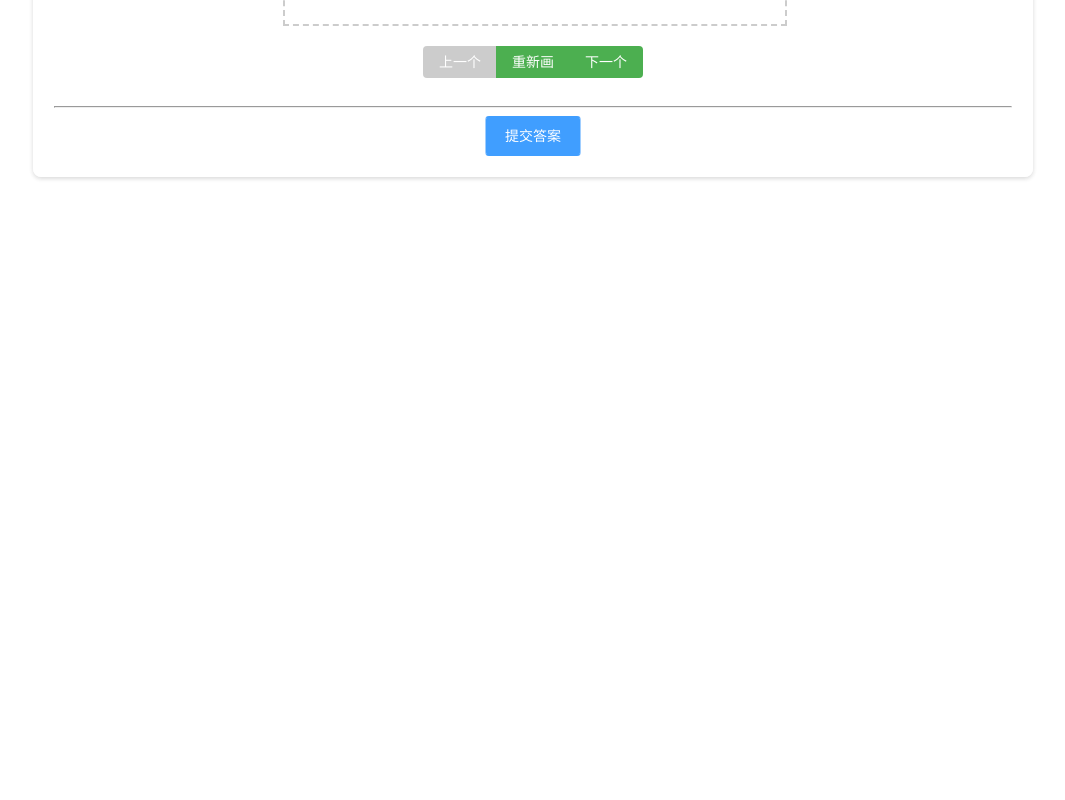
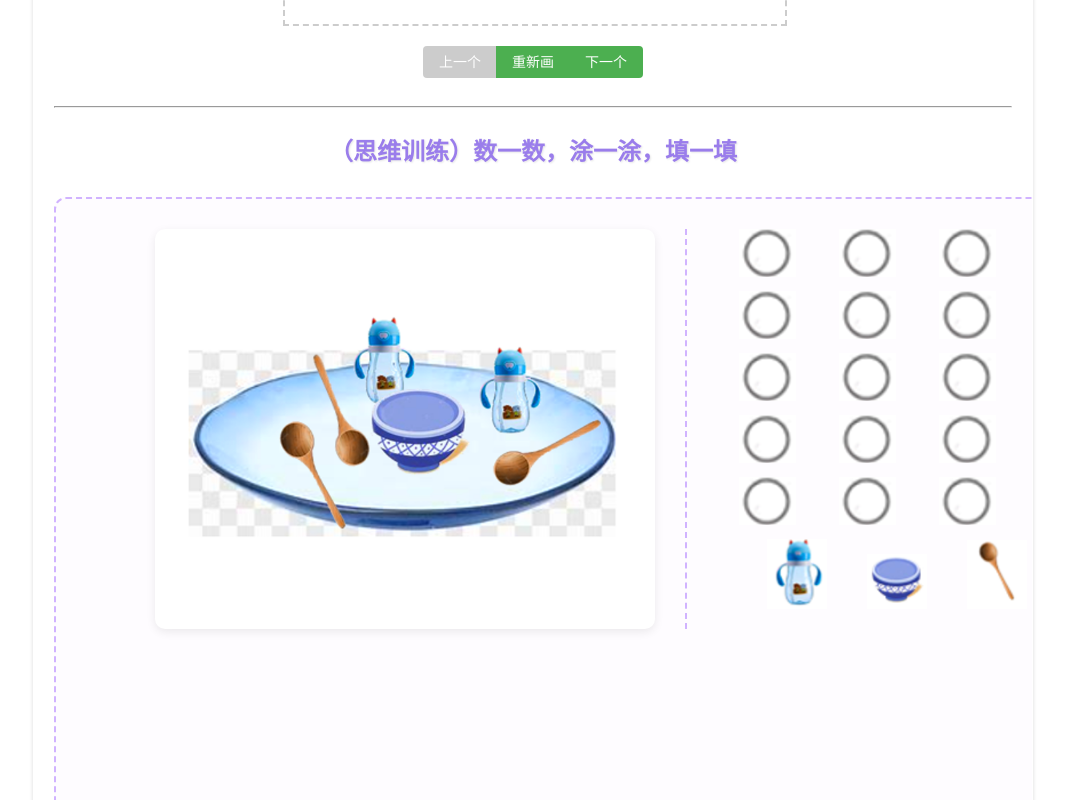
Before and after one commit to Nacocx/AmeQd, a Vue app: page / in a window 1280 px wide. Shown: the part 3100-3900 px from the top of the page, without its empty margins (107-1172 px from the left). Before the commit the page ends 3285 px from the top, so only its background shows below. Built offline with nearby package versions, Linux system fonts and the light colour scheme.

Commit message:
feat：涂画题
format and add tht

```diff
--- a/src/App.vue
+++ b/src/App.vue
@@ -1,14 +1,16 @@
-
-
 <template>
   <div id="app">
     <el-header>
-      <img src="./assets/logo.png" width="50px" height="50px" alt="Logo Missing!">
-      <span style="margin-left: 15px; font-size: 18px;">熊猫沉浸</span>
+      <img
+        src="./assets/logo.png"
+        width="50px"
+        height="50px"
+        alt="Logo Missing!"
+      />
+      <span style="margin-left: 15px; font-size: 18px">熊猫沉浸</span>
     </el-header>
 
     <el-container>
-
       <el-container>
         <!-- 侧边栏模板 -->
         <sidebar :student-info="studentInfo" :count-tm="countTm" />
@@ -18,7 +20,7 @@
           <div id="chose">
             <div class="question-container">
               <!-- part1_填空题 -->
-              <tkt :all-questions="questions.tkt"/>
+              <tkt :all-questions="questions.tkt" />
               <!-- part2_画图题 -->
               <htt :message="questions.htt" />
 
@@ -28,50 +30,44 @@
               <!-- 拓展应用：3 -->
               <!-- <lxt :message="questions.lxt_tuo3" /> -->
 
-
-
-              <xzt :questions="questions.xzt"/>
+              <xzt :questions="questions.xzt" />
               <sst :items="questions.sst" />
+              <tht :items="questions.tht.items" :tuxing-path="questions.tht.tuxingpath"/>
 
               <el-button-group>
                 <!-- <el-button type="default" @click="pageSub" :icon="ArrowLeft" size="large" :disabled="currentPage===1">Last Part</el-button> -->
-                <el-button type="primary" @click="willSubmit" id="Submit" size="large">提交答案</el-button>
+                <el-button
+                  type="primary"
+                  @click="willSubmit"
+                  id="Submit"
+                  size="large"
+                  >提交答案</el-button
+                >
                 <!-- <el-button type="default" @click="pageAdd" size="large" :disabled="currentPage===4">Next Part<el-icon class="el-icon--right"><ArrowRight /></el-icon></el-button> -->
               </el-button-group>
-
-
             </div>
           </div>
         </el-main>
       </el-container>
-
-
     </el-container>
-
   </div>
-
 </template>
 
 <script>
-import xzt from '@/components/xzt.vue'
+import xzt from "@/components/xzt.vue";
 import sidebar from "@/components/sidebar.vue";
 import tkt from "@/components/tkt.vue";
-import {ArrowLeft, ArrowRight} from "@element-plus/icons-vue";
-import {ElMessage} from "element-plus";
-import '@/style/app.css'
+import { ArrowLeft, ArrowRight } from "@element-plus/icons-vue";
+import { ElMessage } from "element-plus";
+import "@/style/app.css";
 import Sst from "@/components/sst.vue";
 import Htt from "@/components/htt.vue";
 import lxt from "@/components/lxt.vue";
-
-
-
+import Tht from "@/components/tht.vue";
 
 //实际使用中数据从后端获取
 
-
-
-
-const mockQuestions={
+const mockQuestions = {
   xzt: [
     {
       id: 1,
@@ -84,7 +80,7 @@ const mockQuestions={
         //img非必需
       ],
       userAnswer: "",
-      answer:"B"
+      answer: "B",
     },
     {
       id: 2,
@@ -96,7 +92,7 @@ const mockQuestions={
         { value: "D", label: "4" },
       ],
       userAnswer: "",
-      answer:"D"
+      answer: "D",
     },
     {
       id: 3,
@@ -108,7 +104,7 @@ const mockQuestions={
         { value: "D", label: "7" },
       ],
       userAnswer: "",
-      answer:"C"
+      answer: "C",
     },
   ],
 
@@ -133,11 +129,10 @@ const mockQuestions={
     },
   ],
 
-
   tkt: [
     {
       id: 1,
-      title_main:"Part1: 认识数字1、2、3，理解基数含义",
+      title_main: "Part1: 认识数字1、2、3，理解基数含义",
       title: [
         "1.认识数字“1”",
         "2.认识数字“2",
@@ -155,31 +150,34 @@ const mockQuestions={
       ],
       userAnswer: [
         {
-          type: 'complex',
+          type: "complex",
           sections: [
-            { answers: ['', ''] }, // 第一部分
-            { answers: ['', ''] }  // 第二部分
-          ]
+            { answers: ["", ""] }, // 第一部分
+            { answers: ["", ""] }, // 第二部分
+          ],
         },
         {
-          type: 'simple',
-          answers: ['', '']
-        },{
-          type: 'simple',
-          answers: ['', '']
-        },{
-          type: 'simple',
-          answers: ['', '']
-        },{
-          type: 'simple',
-          answers: ['', '']
+          type: "simple",
+          answers: ["", ""],
+        },
+        {
+          type: "simple",
+          answers: ["", ""],
+        },
+        {
+          type: "simple",
+          answers: ["", ""],
+        },
+        {
+          type: "simple",
+          answers: ["", ""],
         },
       ],
     },
   ],
 
-  htt:{
-    id: 2,//1对应矩形 2对应三角形 3对应圆形
+  htt: {
+    id: 2, //1对应矩形 2对应三角形 3对应圆形
     title: "Part2",
     subQuestion: [
       {
@@ -203,34 +201,72 @@ const mockQuestions={
         answer: 4,
       },
     ],
-    shape: ["./static/img/T2_htt_ok/jx.png", "./static/img/T2_htt_ok/sjx.png", "./static/img/T2_htt_ok/yx.png"],//有那些形状图形可以选择
+    shape: [
+      "./static/img/T2_htt_ok/jx.png",
+      "./static/img/T2_htt_ok/sjx.png",
+      "./static/img/T2_htt_ok/yx.png",
+    ], //有那些形状图形可以选择
     trueShape: 1,
-    userAnswer: [
-      [],
-      [],
-      [],
-      [],
-    ],
-    isDragging: false,//是否正在拖拽
-    startX: 0,//相对于鼠标的偏移量
+    userAnswer: [[], [], [], []],
+    isDragging: false, //是否正在拖拽
+    startX: 0, //相对于鼠标的偏移量
     startY: 0,
-    draggedElement: null,//正在拖拽的元素
-
+    draggedElement: null, //正在拖拽的元素
   },
-  lxt_part3:{
+  lxt_part3: {
     title: "part3",
-    flag:"t3",
+    flag: "t3",
     imgU: [
-        { src: './static/img/T3_lxt_ok/l1.png', value: '1', ownership: 'U', connected: false },
-        { src: './static/img/T3_lxt_ok/l2.png', value: '2', ownership: 'U', connected: false },
-        { src: './static/img/T3_lxt_ok/l4.png', value: '4', ownership: 'U', connected: false },
-        { src: './static/img/T3_lxt_ok/l5.png', value: '5', ownership: 'U', connected: false },
+      {
+        src: "./static/img/T3_lxt_ok/l1.png",
+        value: "1",
+        ownership: "U",
+        connected: false,
+      },
+      {
+        src: "./static/img/T3_lxt_ok/l2.png",
+        value: "2",
+        ownership: "U",
+        connected: false,
+      },
+      {
+        src: "./static/img/T3_lxt_ok/l4.png",
+        value: "4",
+        ownership: "U",
+        connected: false,
+      },
+      {
+        src: "./static/img/T3_lxt_ok/l5.png",
+        value: "5",
+        ownership: "U",
+        connected: false,
+      },
     ],
     imgD: [
-        { src: './static/img/T3_lxt_ok/a1.png', value: '1', ownership: 'D', connected: false },
-        { src: './static/img/T3_lxt_ok/a2.png', value: '2', ownership: 'D', connected: false },
-        { src: './static/img/T3_lxt_ok/a4.png', value: '4', ownership: 'D', connected: false },
-        { src: './static/img/T3_lxt_ok/a5.png', value: '5', ownership: 'D', connected: false },
+      {
+        src: "./static/img/T3_lxt_ok/a1.png",
+        value: "1",
+        ownership: "D",
+        connected: false,
+      },
+      {
+        src: "./static/img/T3_lxt_ok/a2.png",
+        value: "2",
+        ownership: "D",
+        connected: false,
+      },
+      {
+        src: "./static/img/T3_lxt_ok/a4.png",
+        value: "4",
+        ownership: "D",
+        connected: false,
+      },
+      {
+        src: "./static/img/T3_lxt_ok/a5.png",
+        value: "5",
+        ownership: "D",
+        connected: false,
+      },
     ],
     // 标记是否正在绘制连线的状态，初始为 false 表示未开始绘制
     isDrawing: false,
@@ -251,22 +287,62 @@ const mockQuestions={
     // 调试模式开关，设置为 true 时可开启调试功能，如绘制检测区域
     isDebug: true,
     // 存储用户连线答案检查结果的数组，初始为空数组
-      result: []
+    result: [],
   },
-  lxt_tuo3:{
+  lxt_tuo3: {
     title: "拓展应用3",
-    flag:"tuo3",
+    flag: "tuo3",
     imgU: [
-        { src: './static/img/Tuo3_lxt_ok/tuo_l2.jpg', value: '2', ownership: 'U', connected: false },
-        { src: './static/img/Tuo3_lxt_ok/tuo_l3.png', value: '3', ownership: 'U', connected: false },
-        { src: './static/img/Tuo3_lxt_ok/tuo_l4.jpg', value: '4', ownership: 'U', connected: false },
-        { src: './static/img/Tuo3_lxt_ok/tuo_l5.jpg', value: '5', ownership: 'U', connected: false },
+      {
+        src: "./static/img/Tuo3_lxt_ok/tuo_l2.jpg",
+        value: "2",
+        ownership: "U",
+        connected: false,
+      },
+      {
+        src: "./static/img/Tuo3_lxt_ok/tuo_l3.png",
+        value: "3",
+        ownership: "U",
+        connected: false,
+      },
+      {
+        src: "./static/img/Tuo3_lxt_ok/tuo_l4.jpg",
+        value: "4",
+        ownership: "U",
+        connected: false,
+      },
+      {
+        src: "./static/img/Tuo3_lxt_ok/tuo_l5.jpg",
+        value: "5",
+        ownership: "U",
+        connected: false,
+      },
     ],
     imgD: [
-        { src: './static/img/Tuo3_lxt_ok/tuo_a2.png', value: '2', ownership: 'D', connected: false },
-        { src: './static/img/Tuo3_lxt_ok/tuo_a3.png', value: '3', ownership: 'D', connected: false },
-        { src: './static/img/Tuo3_lxt_ok/tuo_a4.png', value: '4', ownership: 'D', connected: false },
-        { src: './static/img/Tuo3_lxt_ok/tuo_a5.png', value: '5', ownership: 'D', connected: false },
+      {
+        src: "./static/img/Tuo3_lxt_ok/tuo_a2.png",
+        value: "2",
+        ownership: "D",
+        connected: false,
+      },
+      {
+        src: "./static/img/Tuo3_lxt_ok/tuo_a3.png",
+        value: "3",
+        ownership: "D",
+        connected: false,
+      },
+      {
+        src: "./static/img/Tuo3_lxt_ok/tuo_a4.png",
+        value: "4",
+        ownership: "D",
+        connected: false,
+      },
+      {
+        src: "./static/img/Tuo3_lxt_ok/tuo_a5.png",
+        value: "5",
+        ownership: "D",
+        connected: false,
+      },
     ],
     // 标记是否正在绘制连线的状态，初始为 false 表示未开始绘制
     isDrawing: false,
@@ -287,9 +363,32 @@ const mockQuestions={
     // 调试模式开关，设置为 true 时可开启调试功能，如绘制检测区域
     isDebug: true,
     // 存储用户连线答案检查结果的数组，初始为空数组
-      result: []
-  }
-
+    result: [],
+  },
+  tht: {
+    items: [
+      {
+        rightItem: "./static/img/tht/rightItem1.png",
+        cunt: 2,
+        flag: [false, false, false, false, false],
+      },
+      {
+        rightItem: "./static/img/tht/rightItem2.png",
+        cunt: 1,
+        flag: [false, false, false, false, false],
+      },
+      {
+        rightItem: "./static/img/tht/rightItem3.png",
+        cunt: 3,
+        flag: [false, false, false, false, false],
+      },
+    ],
+    tuxingpath: [
+      { leftImage: "./static/img/tht/left.png" },
+      { redCircle: "./static/img/tht/redCircle.png" },
+      { noneCircle: "./static/img/tht/noneCircle.png" },
+    ],
+  },
 };
 
 const mockStudentInfo = {
@@ -299,12 +398,10 @@ const mockStudentInfo = {
 };
 
 const mockCorAnswers = {
-  xzt:['B','D','C'],
-  sst:[],
-  htt:[]
-}
-
-
+  xzt: ["B", "D", "C"],
+  sst: [],
+  htt: [],
+};
 
 export default {
   data() {
@@ -312,21 +409,30 @@ export default {
       questions: mockQuestions,
       studentInfo: mockStudentInfo,
       corAnswers: mockCorAnswers,
-      loading:false,
-      error:null,
-      boolLists:{
-        xzt:[],
-        tkt:[],
-        sst:[],
-        htt:[],
+      loading: false,
+      error: null,
+      boolLists: {
+        xzt: [],
+        tkt: [],
+        sst: [],
+        htt: [],
       },
-
     };
   },
-  components: {Htt, Sst, ArrowRight, tkt, xzt, sidebar ,circleDrawing: Sst,lxt},
+  components: {
+    Tht,
+    Htt,
+    Sst,
+    ArrowRight,
+    tkt,
+    xzt,
+    sidebar,
+    circleDrawing: Sst,
+    lxt,
+  },
   computed: {
     ArrowLeft() {
-      return ArrowLeft
+      return ArrowLeft;
     },
     countTm() {
       // TIPS: this.questions || {}：如果 this.questions 是 undefined 或 null，就返回空对象 {}，防止报错。
@@ -335,44 +441,49 @@ export default {
       let totalTm = xzt.length + sst.length;
 
       let answeredCount = [
-        ...xzt.filter(e => e.userAnswer),// 筛选出 xzt 里已答的题目
-        ...sst.filter(e => e.userAnswer),// 筛选出 sst 里已答的题目
+        ...xzt.filter((e) => e.userAnswer), // 筛选出 xzt 里已答的题目
+        ...sst.filter((e) => e.userAnswer), // 筛选出 sst 里已答的题目
       ].length;
 
       // 获得填空题里的题目
-      this.questions.tkt.forEach(question => {
-        question.userAnswer.forEach(answer => {
+      this.questions.tkt.forEach((question) => {
+        question.userAnswer.forEach((answer) => {
           // 如果是简单题
-          if (answer.type === 'simple') {
+          if (answer.type === "simple") {
             totalTm += answer.answers.length;
-            answeredCount += answer.answers.filter(a => a.trim() !== '').length;
+            answeredCount += answer.answers.filter(
+              (a) => a.trim() !== ""
+            ).length;
           }
           // 如果是复杂题(含有次级题目)
           else {
-            answer.sections.forEach(section => {
+            answer.sections.forEach((section) => {
               totalTm += section.answers.length;
-              answeredCount += section.answers.filter(a => a.trim() !== '').length;
+              answeredCount += section.answers.filter(
+                (a) => a.trim() !== ""
+              ).length;
             });
           }
         });
       });
 
       // 获得画图题答案
-      totalTm+=this.questions.htt.userAnswer.length;
+      totalTm += this.questions.htt.userAnswer.length;
       // 防止多次计算
-      let prev=[];
-      this.questions.htt.userAnswer.forEach((ans,index)=>{
-        ans.forEach((e)=>{
-          if(e!==null&&prev[index]==null)
-          {
+      let prev = [];
+      this.questions.htt.userAnswer.forEach((ans, index) => {
+        ans.forEach((e) => {
+          if (e !== null && prev[index] == null) {
             answeredCount++;
-            prev[index]=e;
+            prev[index] = e;
             // console.log(e+","+prev[index]+","+index);
           }
-        })
-      })
+        });
+      });
 
-      const percentage = totalTm ? Math.round((answeredCount / totalTm) * 100) : 0;
+      const percentage = totalTm
+        ? Math.round((answeredCount / totalTm) * 100)
+        : 0;
 
       return { totalTm, percentage, answeredCount };
     },
@@ -381,7 +492,7 @@ export default {
     // this.fetchData(); //从后端获得答案
   },
   mounted() {
-    document.addEventListener('contextmenu', this.preventContextMenu);
+    document.addEventListener("contextmenu", this.preventContextMenu);
   },
   methods: {
     async fetchData() {
@@ -389,18 +500,16 @@ export default {
       this.error = null;
 
       try {
-      const response = await axios.post('addr');
+        const response = await axios.post("addr");
         // API返回的数据结构
         const { questions, studentInfo, corAnswers } = response.data;
 
         this.questions = questions || mockQuestions;
         this.studentInfo = studentInfo || mockStudentInfo;
         this.corAnswers = corAnswers || mockCorAnswers;
-
-    }
+      } catch (error) {
         //如果连接服务器失败
-    catch (error) {
-      console.error('获取数据失败:', error);
+        console.error("获取数据失败:", error);
         this.error = error;
 
         // 使用mock数据作为回退
@@ -437,7 +546,7 @@ export default {
         })
         //取消或报错(e)
         .catch((e) => {
-            console.log(e)
+          console.log(e);
           this.$message({
             type: "info",
             message: "已取消提交",
@@ -463,11 +572,11 @@ export default {
           const formattedAnswer = {
             questionId: tktIndex + 1, // 题目ID（页码），+1将索引转为1-based
             subQuestionId: answerIndex + 1, // 子题ID，+1将索引转为1-based
-            type: answer.type // 题目类型（'simple'或'complex'）
+            type: answer.type, // 题目类型（'simple'或'complex'）
           };
 
           // 处理简单题型
-          if (answer.type === 'simple') {
+          if (answer.type === "simple") {
             // 使用扩展运算符创建answers数组的浅拷贝
             // 避免直接引用原数组，防止意外修改原始数据
             formattedAnswer.answers = [...answer.answers];
@@ -478,7 +587,7 @@ export default {
             formattedAnswer.answers = [];
 
             // 第三层遍历：遍历复杂题型的各个部分(sections)
-            answer.sections.forEach(section => {
+            answer.sections.forEach((section) => {
               // 对每个section的answers数组进行浅拷贝，然后放入结果
               formattedAnswer.answers.push([...section.answers]);
               // 注意：这里是二维数组，每个section的answers作为子数组
@@ -494,47 +603,45 @@ export default {
       return results;
     },
     submitAnswers() {
-
       // const xztAns = this.questions.xzt.map((q) => ({
       //   questionId: q.id,
       //   answer: q.userAnswer,
       // }));
 
       // 获得选择题答案并且判断正误
-      const xztAns=[];
-       this.questions.xzt.forEach((e,index)=>{
+      const xztAns = [];
+      this.questions.xzt.forEach((e, index) => {
         xztAns.push(e.userAnswer);
-         this.boolLists.xzt[index]=((e.userAnswer===e.answer)?true:false);
-      })
+        this.boolLists.xzt[index] = e.userAnswer === e.answer ? true : false;
+      });
       // 获得填空题答案
-      const tktAns=this.getFormattedAnswers();
+      const tktAns = this.getFormattedAnswers();
       // 获得数数题答案
-      const sstAns=[];
-      this.questions.sst.forEach((e,index)=>{
-        sstAns.push( e.userAnswer);
-        this.boolLists.sst[index]=((e.userAnswer==e.title.count)?true:false);
-      })
+      const sstAns = [];
+      this.questions.sst.forEach((e, index) => {
+        sstAns.push(e.userAnswer);
+        this.boolLists.sst[index] =
+          e.userAnswer == e.title.count ? true : false;
+      });
 
       // console.log(tktAns);
       // console.log(sstAns);
       // console.log(xztAns);
       // this.checkAnswers(xztAns);
-      const httAns=[];
+      const httAns = [];
       this.questions.htt.userAnswer.forEach((e, index) => {
         let num = 0;
         let flag = false;
         e.forEach((e1, index1) => {
-
           if (e1 != this.questions.htt.id) {
             if (flag == false) {
               httAns.push(false);
               flag = true;
             }
-          }
-          else {
+          } else {
             num++;
           }
-        })
+        });
         if (num == this.questions.htt.subQuestion[index].answer && flag == 0) {
           httAns.push(true);
           flag = true;
@@ -543,26 +650,21 @@ export default {
           httAns.push(false);
           flag = true;
         }
-      })
+      });
 
-      this.boolLists.htt=httAns;
+      this.boolLists.htt = httAns;
       //调试用
       console.log(this.boolLists);
     },
 
-
     // 禁用右键菜单
     preventContextMenu(e) {
-      ElMessage('为了更好的体验，右键已被禁用')
+      ElMessage("为了更好的体验，右键已被禁用");
       e.preventDefault();
-    }
+    },
   },
   beforeDestroy() {
-    document.removeEventListener('contextmenu', this.preventContextMenu);
+    document.removeEventListener("contextmenu", this.preventContextMenu);
   },
-
-
-
-}
-
+};
 </script>
--- a/src/components/tht.vue
+++ b/src/components/tht.vue
@@ -28,7 +28,7 @@
                                 <img :src="tuxingPath[2].noneCircle" alt="图片" v-if="!item.flag[4]" draggable="false">
                                 <img :src="tuxingPath[1].redCircle" alt="图片" v-if="item.flag[4]" draggable="false">
                             </div>
-                            <div><img :src="item.rightItem" alt="" width="50px" class="rightItem" draggable="false">
+                            <div><img :src="item.rightItem" alt="图片" width="50px" class="rightItem" draggable="false">
                             </div>
 
                         </div>
@@ -38,6 +38,7 @@
         </div>
     </template>
 <script>
+
 export default{
     name:'tht',
     props:{
@@ -45,31 +46,31 @@ export default{
             type:Array,
             require:true,
             default:()=>[
-                { rightItem: '../images3/rightItem1.png', cunt: 2, flag: [false, false, false, false, false] },
-                { rightItem: '../images3/rightItem2.png', cunt: 1, flag: [false, false, false, false, false] },
-                { rightItem: '../images3/rightItem3.png', cunt: 3, flag: [false, false, false, false, false] },
+                { rightItem: './static/img/tht/rightItem1.png', cunt: 2, flag: [false, false, false, false, false] },
+                { rightItem: './static/img/tht/rightItem2.png', cunt: 1, flag: [false, false, false, false, false] },
+                { rightItem: './static/img/tht/rightItem3.png', cunt: 3, flag: [false, false, false, false, false] },
             ]
         },
         tuxingPath:{
             type:Array,
             requir:true,
             default:()=>[
-                {leftImage:'../images3/left.png'},
-                {redCircle:'../images3/redCircle.png'},
-                {noneCircle:'../images3/noneCircle.png'},
+                {leftImage:'./static/img/tht/left.png'},
+                {redCircle:'./static/img/tht/redCircle.png'},
+                {noneCircle:'./static/img/tht/noneCircle.png'},
             ]
         }
     },
     methods: {
         changeFlag(item, index) {
-            Vue.set(item.flag, index, !item.flag[index]);
-        }
+        item.flag[index] = !item.flag[index];
+    }
     }
 }
 
 </script>
 
-  <style>
+  <style scoped>
     body {
         font-family: 'Arial Rounded MT Bold', 'Arial', sans-serif;
         background-color: #f9f3ff;
```
Also changed, not shown: src/components/paintingGame.vue (deleted). Lines whose indentation alone changed are shown as unchanged.
